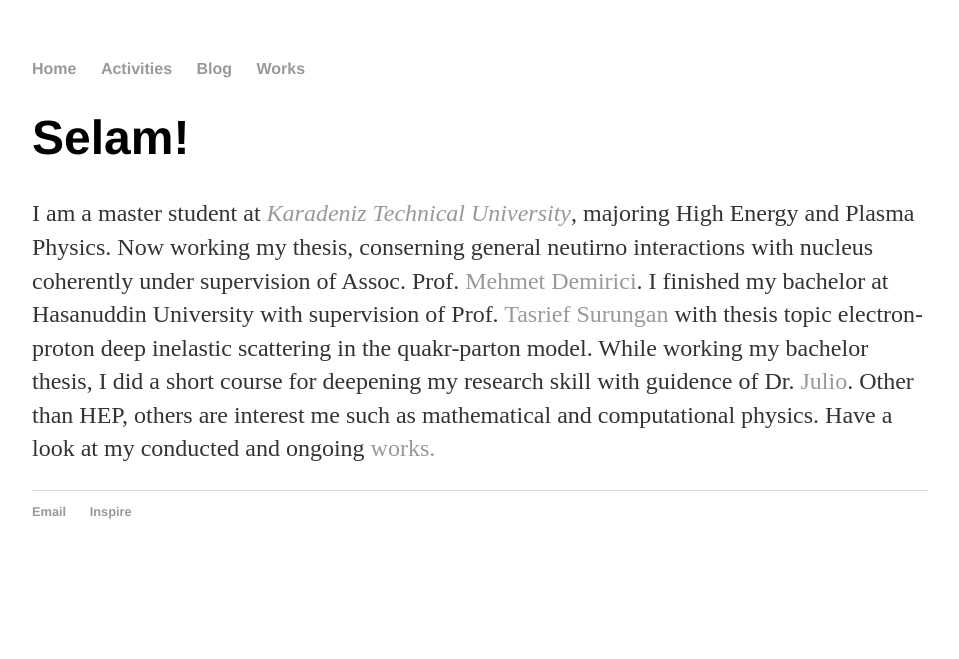
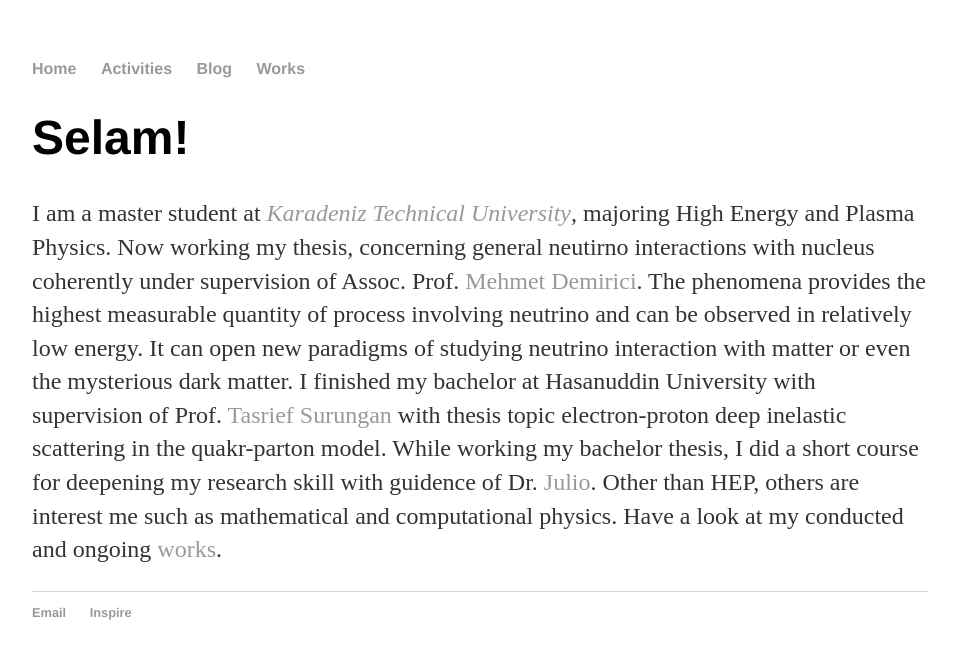
Before and after one commit to mfmustamin/mfmustamin.github.io, a Jekyll site: the page built from index.md, in a window 1280 px wide. Shown: the top 659 px of the page, without its empty margins (160-1119 px from the left). Built offline with Jekyll 4.4.1, drawn with Linux system fonts in a browser that asks for light colours.

Commit message:
Update index.md

```diff
--- a/index.md
+++ b/index.md
@@ -3,4 +3,4 @@
 title: Particle Phenomenologist
 ---
 # Selam!
-I am a master student at [*Karadeniz Technical University*](https://www.ktu.edu.tr/en), majoring High Energy and Plasma Physics. Now working my thesis, conserning general neutirno interactions with nucleus coherently under supervision of Assoc. Prof. [Mehmet Demirici](https://www.scopus.com/authid/detail.uri?authorId=55795250300). I finished my bachelor at Hasanuddin University with supervision of Prof. [Tasrief Surungan](https://www.scopus.com/authid/detail.uri?authorId=12793289800) with thesis  topic electron-proton deep inelastic scattering in the quakr-parton model. While working my bachelor thesis, I did a short course for deepening my research skill with guidence of Dr. [Julio](scopus.com/authid/detail.uri?authorId=36337522200). Other than HEP, others are interest me such as mathematical and computational physics.  Have a look at my conducted and ongoing <a href="/works">works.</a>
+I am a master student at [*Karadeniz Technical University*](https://www.ktu.edu.tr/en), majoring High Energy and Plasma Physics. Now working my thesis, concerning general neutirno interactions with nucleus coherently under supervision of Assoc. Prof. [Mehmet Demirici](https://www.scopus.com/authid/detail.uri?authorId=55795250300). The phenomena provides the highest measurable quantity of process involving neutrino and can be observed in relatively low energy. It can open new paradigms of studying neutrino interaction with matter or even the mysterious dark matter. I finished my bachelor at Hasanuddin University with supervision of Prof. [Tasrief Surungan](https://www.scopus.com/authid/detail.uri?authorId=12793289800) with thesis  topic electron-proton deep inelastic scattering in the quakr-parton model. While working my bachelor thesis, I did a short course for deepening my research skill with guidence of Dr. [Julio](scopus.com/authid/detail.uri?authorId=36337522200). Other than HEP, others are interest me such as mathematical and computational physics.  Have a look at my conducted and ongoing [works](/works).
```
